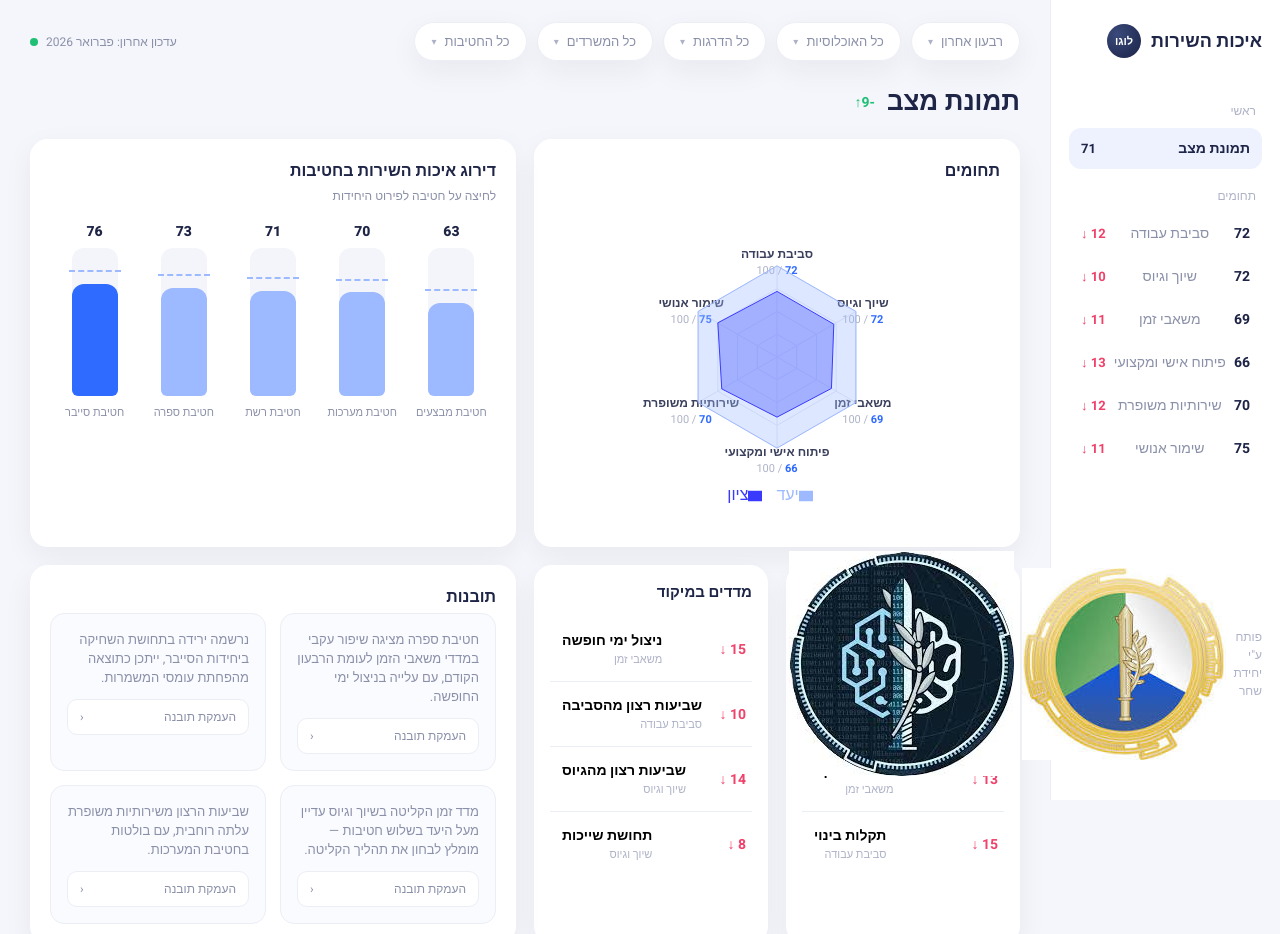
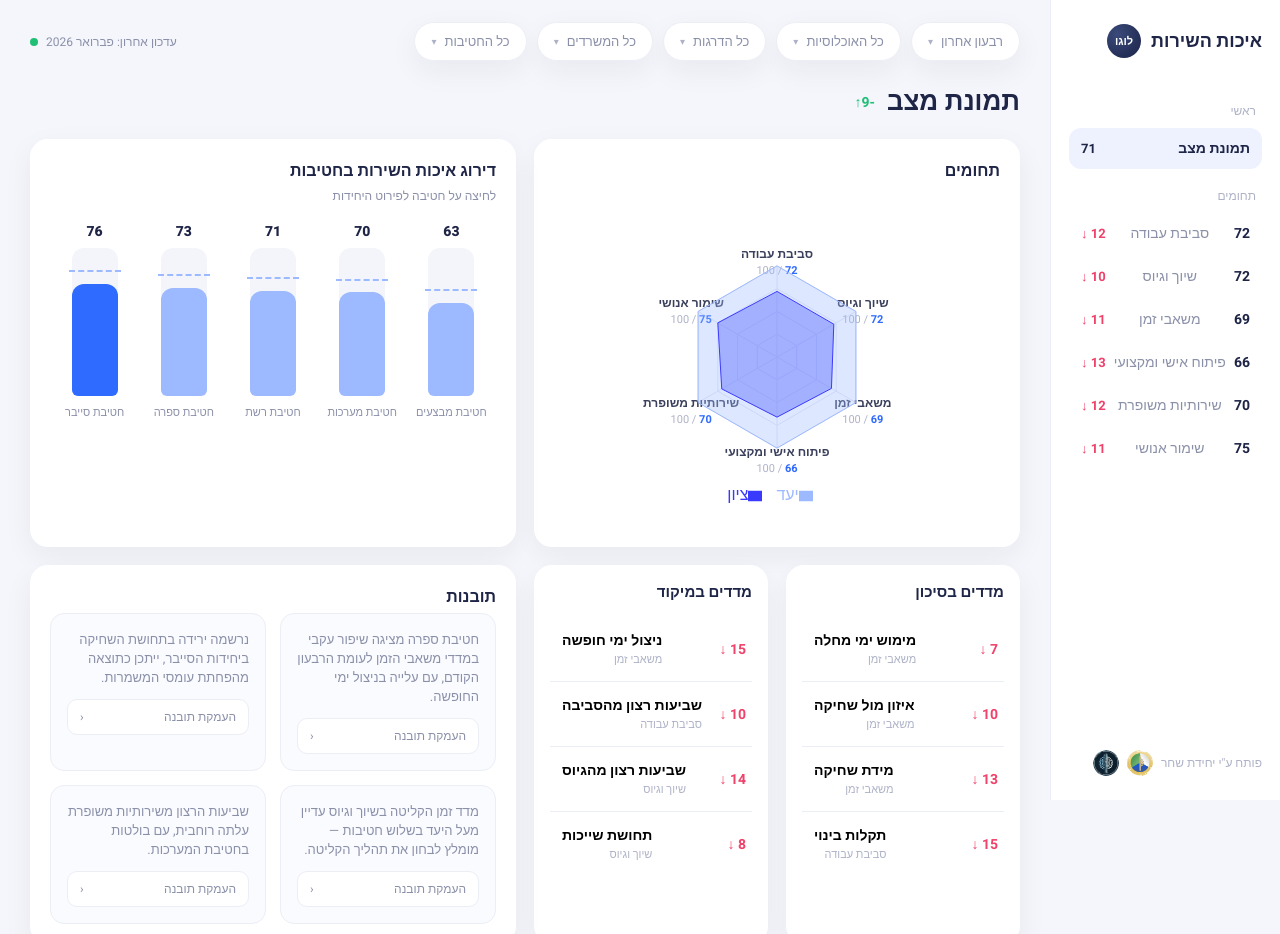
Before and after one commit to alexlewis97/MedadeyMesharet, a React (Vite) app: page / in a window 1280 px wide. Shown: the top 934 px of the page. Built offline with nearby package versions, Linux system fonts and the light colour scheme.

Commit message:
another commit again

```diff
--- a/src/styles.css
+++ b/src/styles.css
@@ -100,6 +100,14 @@ button { font-family: inherit; cursor: pointer; }
   padding-top: 18px;
   display: flex; align-items: center; justify-content: flex-start; gap: 8px;
   color: var(--ink-faint); font-size: 12px;
+}
+.footer-logo {
+  width: 26px;
+  height: 26px;
+  min-width: 26px;
+  flex: 0 0 26px;
+  border-radius: 50%;
+  object-fit: cover;
 }
 .sidebar-footer .ava {
   width: 26px; height: 26px; border-radius: 50%;
```
